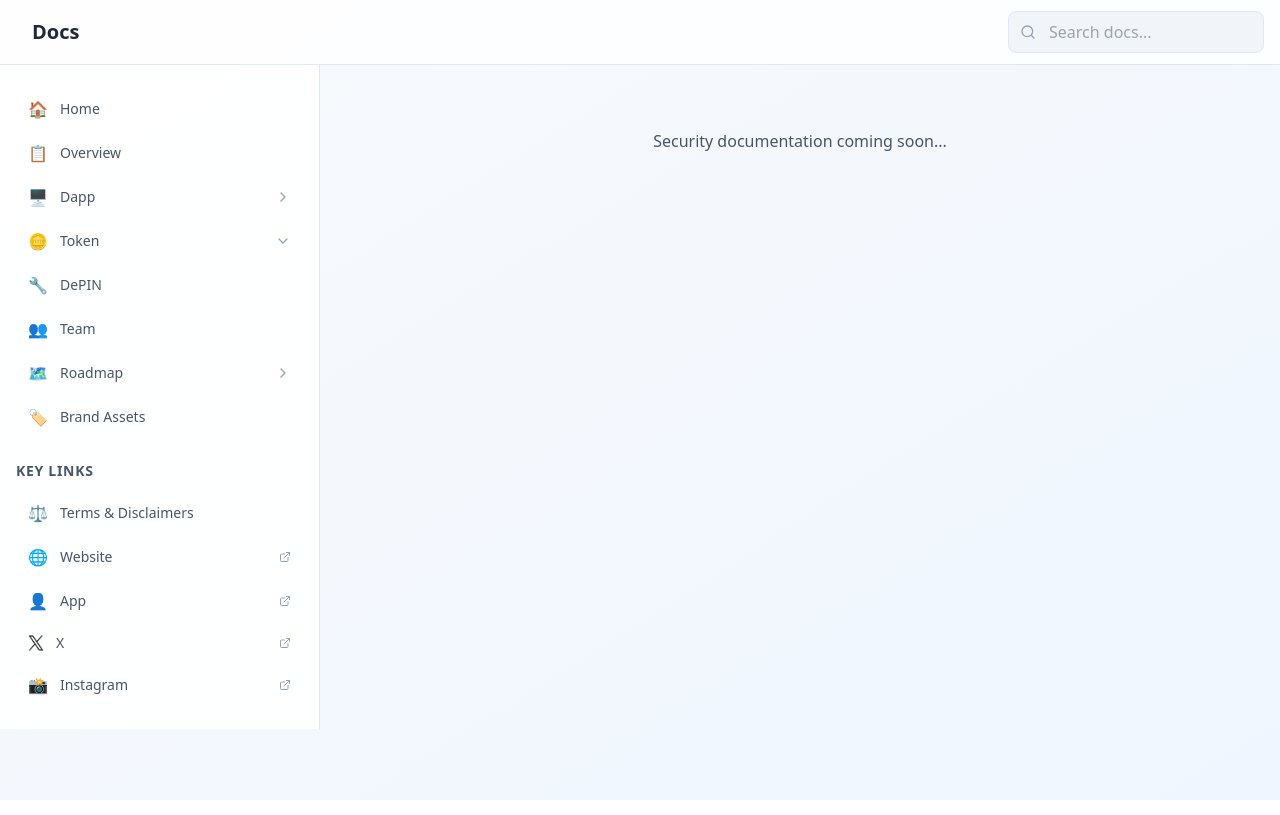
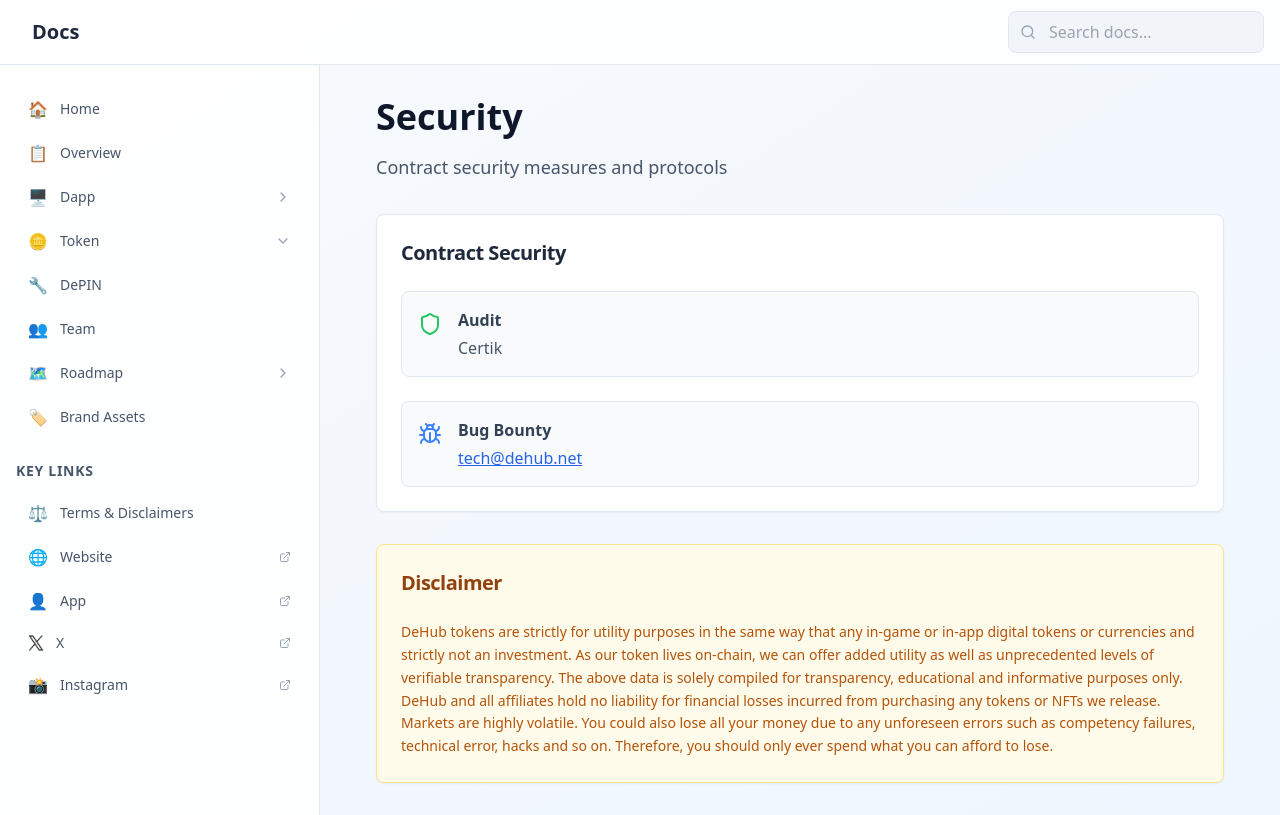
Before and after one commit to maldoteth/dehubdocs, a React (Vite) app: page /docs/token/security in a window 1280 px wide. Built offline with nearby package versions, Linux system fonts and the light colour scheme.

Commit message:
Add security sub-page
Added the Security sub-page for the Token section with the provided content and updated the routing. Edited `src/pages/docs/TokenSecurity.tsx` and `src/App.tsx`.

```diff
--- a/src/App.tsx
+++ b/src/App.tsx
@@ -21,6 +21,7 @@ import TokenEconomics from "./pages/docs/TokenEconomics";
 import TokenUtility from "./pages/docs/TokenUtility";
 import TokenWhereToBuy from "./pages/docs/TokenWhereToBuy";
 import TokenGovernance from "./pages/docs/TokenGovernance";
+import TokenSecurity from "./pages/docs/TokenSecurity";
 
 const queryClient = new QueryClient();
 
@@ -41,7 +42,7 @@ const App = () => (
             <Route path="token/utility" element={<TokenUtility />} />
             <Route path="token/where-to-buy" element={<TokenWhereToBuy />} />
             <Route path="token/governance" element={<TokenGovernance />} />
-            <Route path="token/security" element={<div className="p-8 text-center text-slate-600">Security documentation coming soon...</div>} />
+            <Route path="token/security" element={<TokenSecurity />} />
             <Route path="token/bugs" element={<div className="p-8 text-center text-slate-600">Bugs documentation coming soon...</div>} />
             <Route path="depin" element={<DePIN />} />
             <Route path="team" element={<Team />} />
--- /dev/null
+++ b/src/pages/docs/TokenSecurity.tsx
@@ -0,0 +1,62 @@
+
+import React from 'react';
+import { Card, CardContent, CardHeader, CardTitle } from '@/components/ui/card';
+import { Shield, Bug } from 'lucide-react';
+
+const TokenSecurity = () => {
+  return (
+    <div className="max-w-4xl mx-auto space-y-8">
+      <div>
+        <h1 className="text-4xl font-bold text-slate-900 mb-4">Security</h1>
+        <p className="text-lg text-slate-600 leading-relaxed">
+          Contract security measures and protocols
+        </p>
+      </div>
+
+      <Card>
+        <CardHeader>
+          <CardTitle className="text-xl text-slate-800">Contract Security</CardTitle>
+        </CardHeader>
+        <CardContent>
+          <div className="space-y-6">
+            <div className="flex items-start space-x-4 p-4 bg-slate-50 rounded-lg border">
+              <Shield className="w-6 h-6 text-green-500 mt-1 flex-shrink-0" />
+              <div>
+                <h4 className="font-semibold text-slate-700 mb-1">Audit</h4>
+                <p className="text-slate-600">Certik</p>
+              </div>
+            </div>
+
+            <div className="flex items-start space-x-4 p-4 bg-slate-50 rounded-lg border">
+              <Bug className="w-6 h-6 text-blue-500 mt-1 flex-shrink-0" />
+              <div>
+                <h4 className="font-semibold text-slate-700 mb-1">Bug Bounty</h4>
+                <p className="text-slate-600">
+                  <a
+                    href="mailto:tech@dehub.net"
+                    className="text-blue-600 hover:text-blue-800 underline"
+                  >
+                    tech@dehub.net
+                  </a>
+                </p>
+              </div>
+            </div>
+          </div>
+        </CardContent>
+      </Card>
+
+      <Card className="border-amber-200 bg-amber-50">
+        <CardHeader>
+          <CardTitle className="text-xl text-amber-800">Disclaimer</CardTitle>
+        </CardHeader>
+        <CardContent>
+          <p className="text-amber-700 leading-relaxed text-sm">
+            DeHub tokens are strictly for utility purposes in the same way that any in-game or in-app digital tokens or currencies and strictly not an investment. As our token lives on-chain, we can offer added utility as well as unprecedented levels of verifiable transparency. The above data is solely compiled for transparency, educational and informative purposes only. DeHub and all affiliates hold no liability for financial losses incurred from purchasing any tokens or NFTs we release. Markets are highly volatile. You could also lose all your money due to any unforeseen errors such as competency failures, technical error, hacks and so on. Therefore, you should only ever spend what you can afford to lose.
+          </p>
+        </CardContent>
+      </Card>
+    </div>
+  );
+};
+
+export default TokenSecurity;
```
